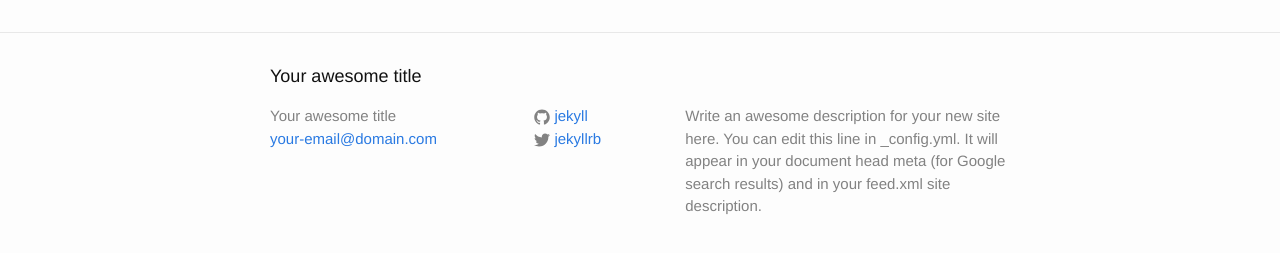
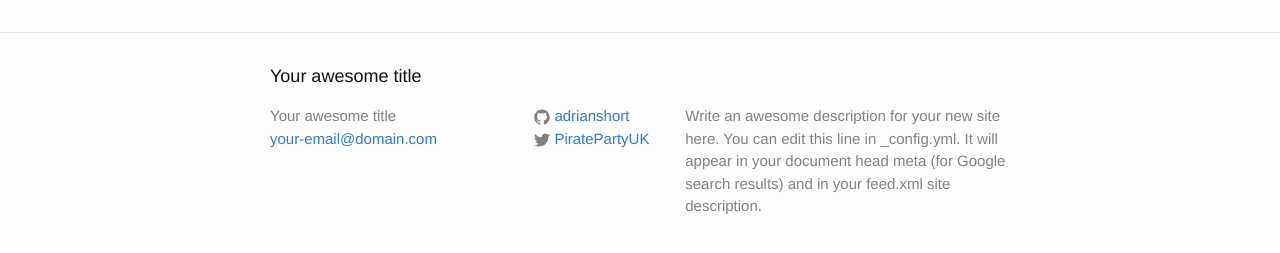
Before and after one commit to Topperfalkon/ppuk2016, a Jekyll site: the page built from index.html, in a window 1280 px wide. Shown: the part 264-517 px from the top of the page. Built offline with Jekyll 4.4.1, drawn with Linux system fonts in a browser that asks for light colours.

Commit message:
Set baser

```diff
--- a/_config.yml
+++ b/_config.yml
@@ -12,10 +12,10 @@
   Write an awesome description for your new site here. You can edit this
   line in _config.yml. It will appear in your document head meta (for
   Google search results) and in your feed.xml site description.
-baseurl: "" # the subpath of your site, e.g. /blog
-url: "http://yourdomain.com" # the base hostname & protocol for your site
-twitter_username: jekyllrb
-github_username:  jekyll
+baseurl: "/ppuk2016" # the subpath of your site, e.g. /blog
+url: "http://adrianshort.github.io" # the base hostname & protocol for your site
+twitter_username: PiratePartyUK
+github_username:  adrianshort
 
 # Build settings
 markdown: kramdown
```
